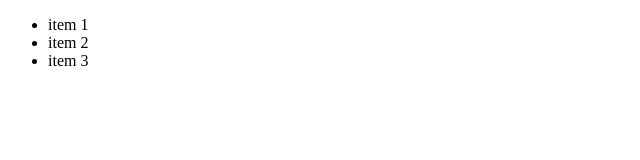
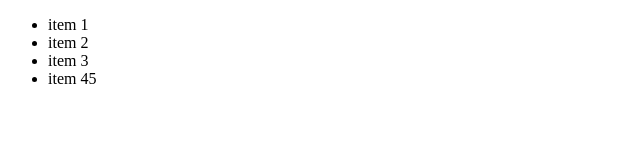
Before and after one commit to Gyzmono/s-graphic-designs, a plain HTML site: page index.html in a window 1280 px wide. Shown: the full height of the page, 0-640 px from the left. Drawn offline with Linux system fonts and the light colour scheme.

Commit message:
testas su Atom

```diff
--- a/index.html
+++ b/index.html
@@ -12,6 +12,7 @@
        <li>item 1</li>
        <li>item 2</li>
        <li>item 3</li>
+       <li>item 45</li>
      </ul>
    </div>
 </body>
```
